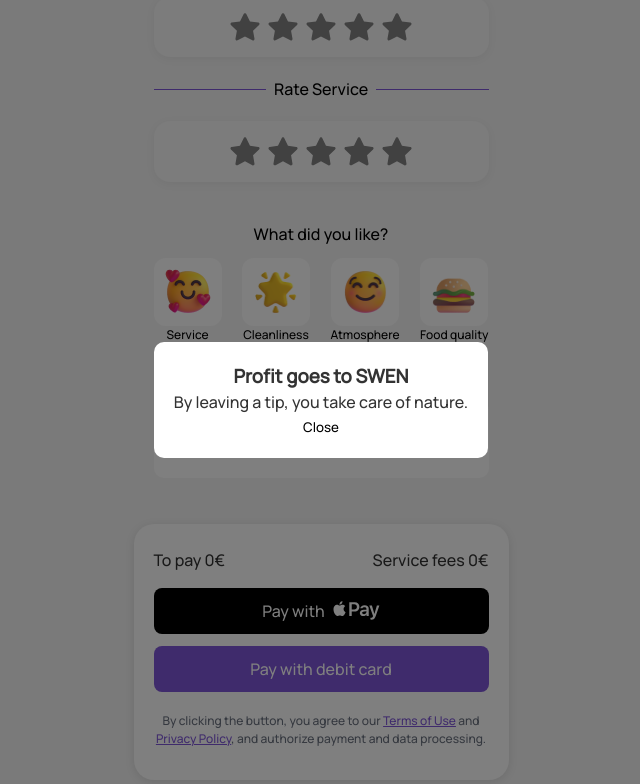
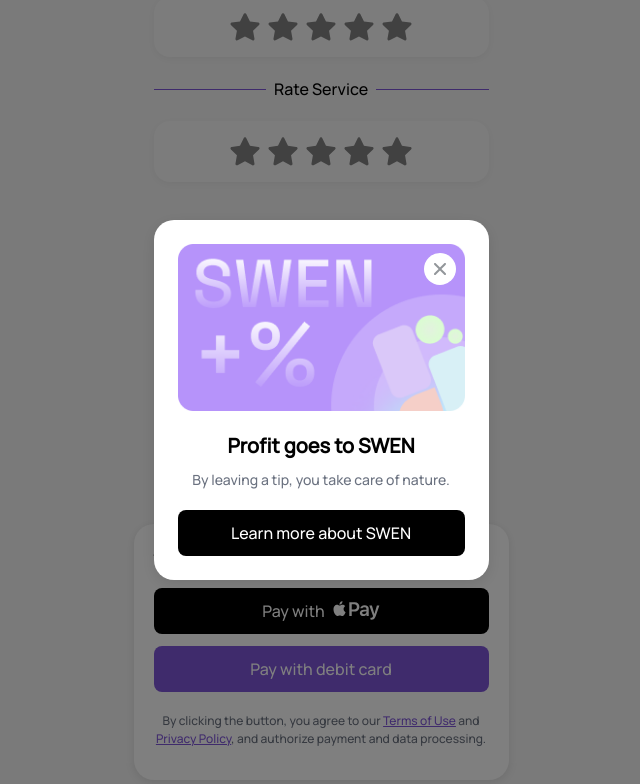
Before and after one commit to 2vasy/timpl-app, a Vue app: page / in a window 1280 px wide. Both pictures are taken after a click on the button "Pay with". Shown: the part 519-1303 px from the top of the page, without its empty margins (319-959 px from the left). Built offline with nearby package versions, Linux system fonts and the light colour scheme.

Commit message:
add: swen_finish

```diff
--- a/src/components/SwenPopup.vue
+++ b/src/components/SwenPopup.vue
@@ -1,12 +1,27 @@
 <template>
   <div class="swen-popup">
     <div class="popup-content">
+      <!-- Кнопка закрытия -->
+      <button class="close-icon" @click="$emit('close')">
+        <img src="@/assets/close.svg" alt="Close" />
+      </button>
+
+      <!-- Картинка из макета -->
+      <img src="@/assets/Carbon Neutral Challenger.png" alt="SWEN" class="swen-image" />
+
+      <!-- Текст контента -->
       <h3>Profit goes to SWEN</h3>
       <p>By leaving a tip, you take care of nature.</p>
-        <button @click="$emit('close')">Close</button>
+
+      <!-- Кнопка Learn more -->
+      <button @click="$emit('close')" class="close-btn">Learn more about SWEN</button>
     </div>
   </div>
 </template>
+
+<script setup>
+const emit = defineEmits(['close']);
+</script>
 
 <style scoped>
 .swen-popup {
@@ -23,8 +38,66 @@
 
 .popup-content {
   background: white;
-    padding: 20px;
-    border-radius: 10px;
+  padding: 24px;
+  border-radius: 20px;
   text-align: center;
+  max-width: 335px;
+  width: 100%;
+  box-shadow: 0 4px 15px rgba(0, 0, 0, 0.1);
+  position: relative;
+}
+
+.swen-image {
+  width: 100%;
+  margin-bottom: 20px;
+}
+
+h3 {
+  font-family: 'Manrope', sans-serif;
+  font-size: 20px;
+  font-weight: 600;
+  color: #000;
+  margin-bottom: 8px;
+}
+
+p {
+  font-family: 'Manrope', sans-serif;
+  font-size: 14px;
+  color: #6b7280;
+  margin-bottom: 20px;
+}
+
+.close-btn {
+  background-color: #000;
+  color: #fff;
+  font-family: 'Manrope', sans-serif;
+  font-size: 16px;
+  padding: 12px 24px;
+  border: none;
+  border-radius: 8px;
+  cursor: pointer;
+  width: 100%;
+}
+
+/* Кнопка закрытия */
+.close-icon {
+  position: absolute;
+  top: 33px;
+  right: 33px;
+  background: #fff;
+  border: none;
+  width: 32px;
+  height: 32px;
+  display: flex;
+  justify-content: center;
+  align-items: center;
+  border-radius: 50%;
+  cursor: pointer;
+  gap: 10px;
+}
+
+.close-icon img {
+  width: 12.01px;
+  height: 12.01px;
 }
 </style>
```
Also changed, not shown: src/assets/close.svg (added). Lines whose indentation alone changed are shown as unchanged.
